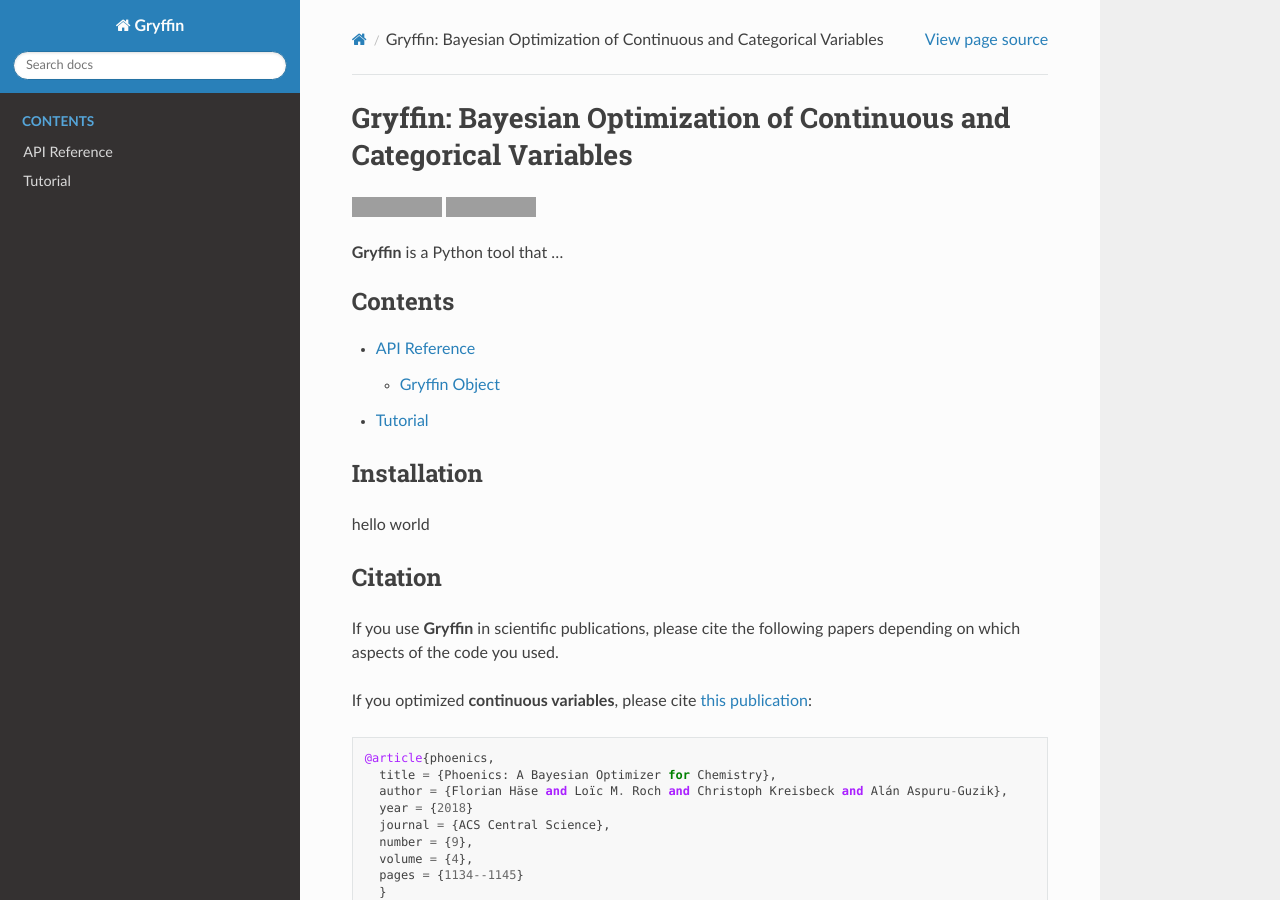
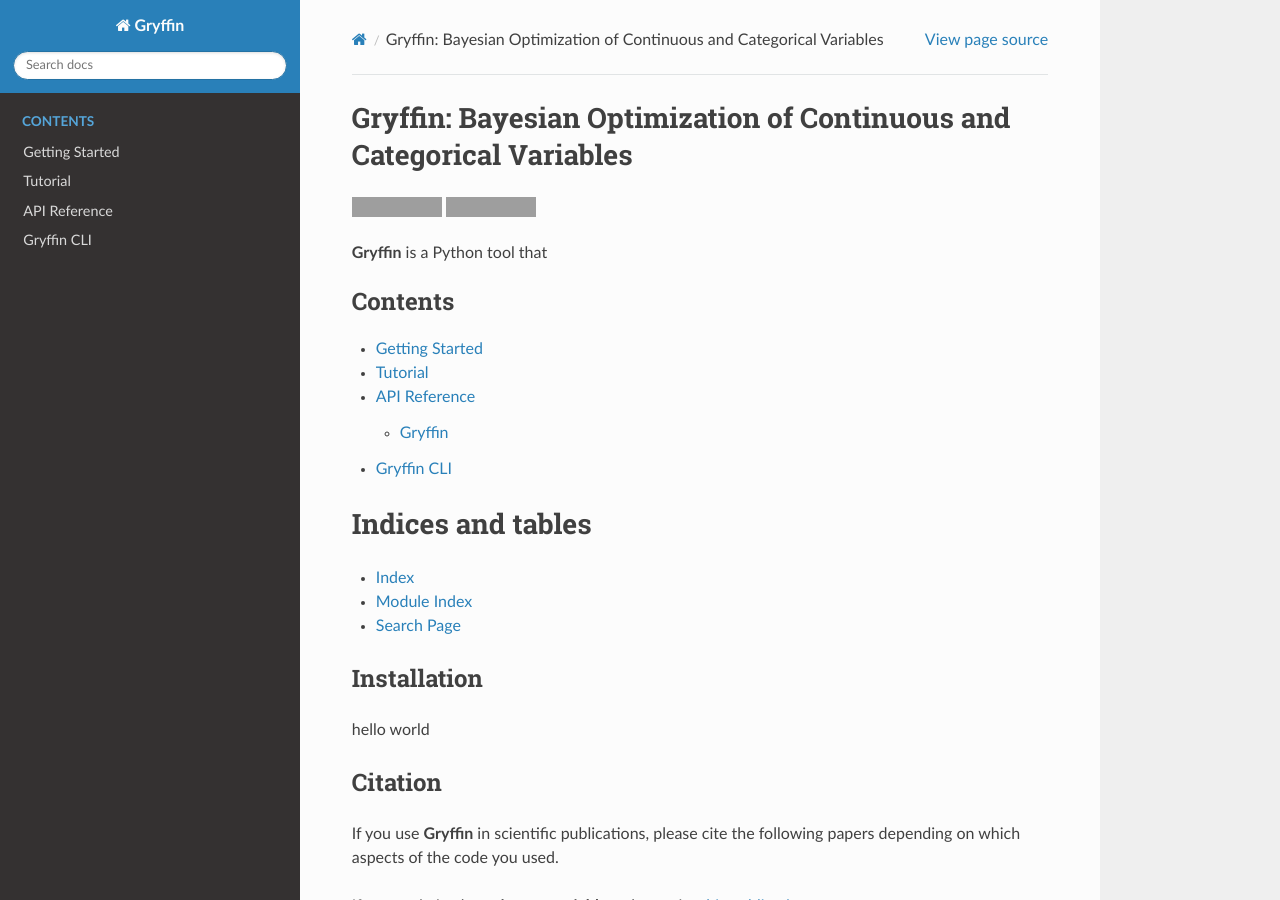
Before and after one commit to aspuru-guzik-group/gryffin, a Sphinx documentation site: the page built from docs/source/index.rst, in a window 1280 px wide and 900 px high. Built offline with Sphinx 7.4.7 and the Read the Docs theme 2.0.0, drawn with Linux system fonts in a browser that asks for light colours; grey boxes are pictures that could not be loaded.

Commit message:
Add stubs for docs pages

```diff
--- a/docs/source/gryffin_api.rst
+++ b/docs/source/api_documentation.rst
@@ -3,7 +3,7 @@ API Reference
 
 .. currentmodule:: gryffin
 
-Gryffin Object
+Gryffin
 ------------------------
 .. autoclass:: Gryffin
     :members:
--- /dev/null
+++ b/docs/source/cli_documentation.rst
@@ -0,0 +1,3 @@
+Gryffin CLI
+============
+This is the gryffin cli documentation
--- /dev/null
+++ b/docs/source/getting_started.rst
@@ -0,0 +1,3 @@
+Getting Started
+===============
+Getting started guide
--- a/docs/source/index.rst
+++ b/docs/source/index.rst
@@ -6,14 +6,23 @@ Gryffin: Bayesian Optimization of Continuous and Categorical Variables
 .. image:: https://codecov.io/gh/aspuru-guzik-group/gryffin/branch/master/graph/badge.svg?token=pHQ8Z50qf8
     :target: https://codecov.io/gh/aspuru-guzik-group/gryffin
 
-**Gryffin** is a Python tool that ...
+**Gryffin** is a Python tool that
 
 .. toctree::
    :maxdepth: 2
    :caption: Contents
 
-   gryffin_api
+   getting_started
    tutorial
+   api_documentation
+   cli_documentation
+
+Indices and tables
+==================
+
+* :ref:`genindex`
+* :ref:`modindex`
+* :ref:`search`
 
 Installation
 --------
--- a/docs/source/tutorial.rst
+++ b/docs/source/tutorial.rst
@@ -1,2 +1,3 @@
 Tutorial
-==================
+========
+Links to tutorials
```
